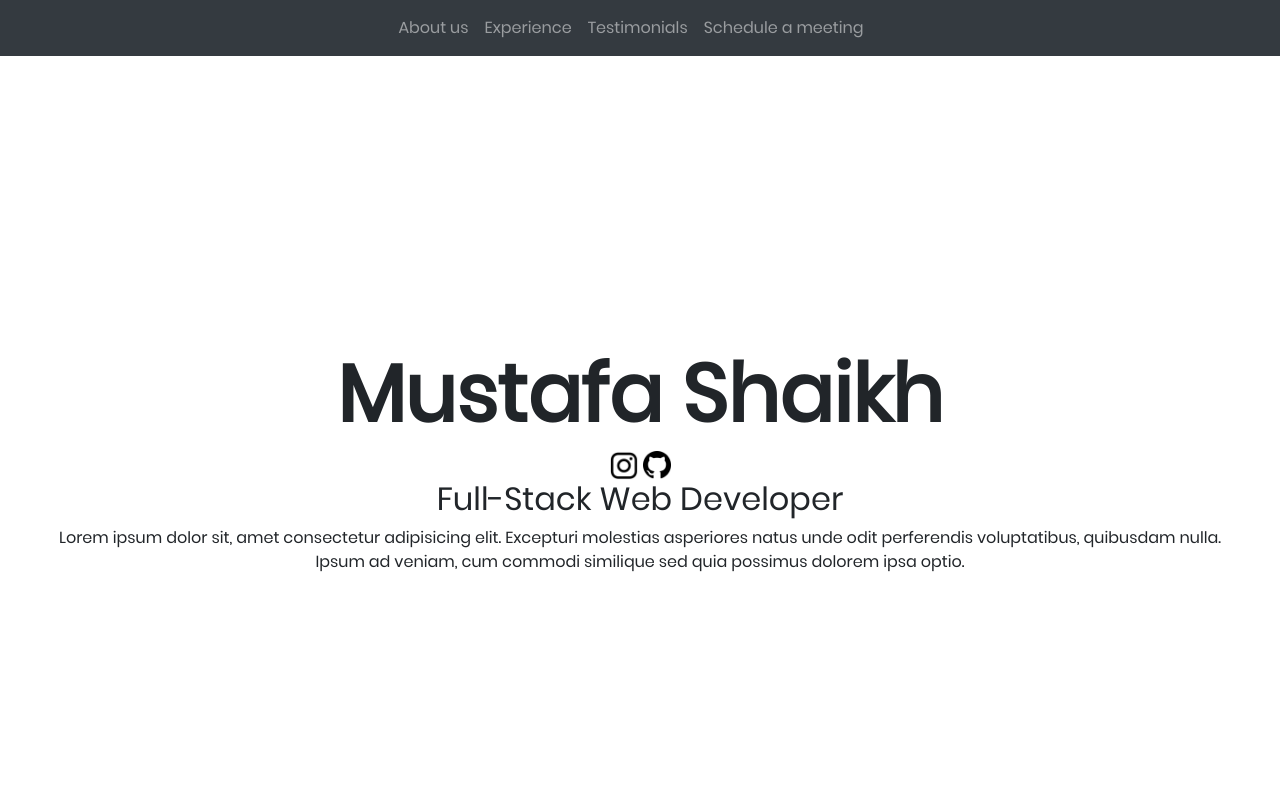
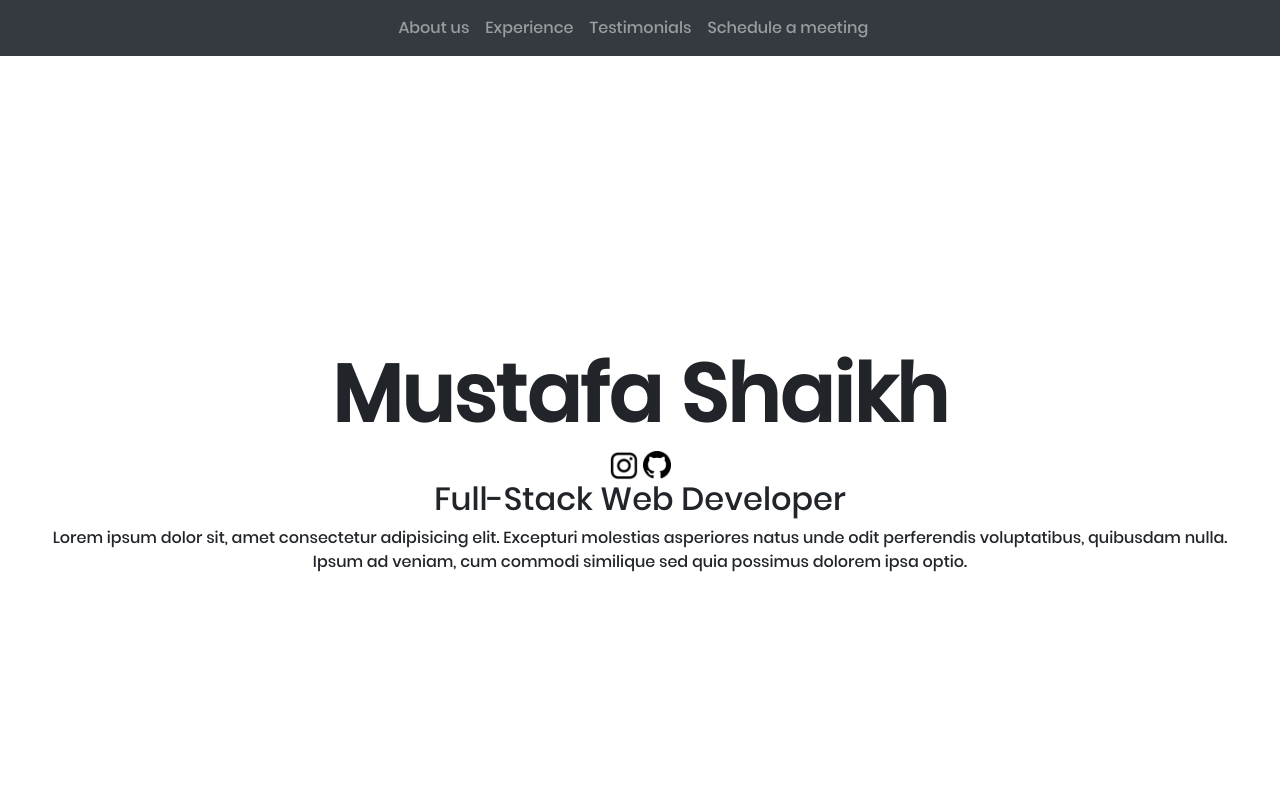
Before and after one commit to TheMustafaShaikh/Portfolio, a plain HTML site: page index.html in a window 1280 px wide. Shown: the top 800 px of the page. Drawn offline with nearby package versions, Linux system fonts and the light colour scheme; a script that the page names is missing.

Commit message:
font-changed

```diff
--- a/css/style.css
+++ b/css/style.css
@@ -1,6 +1,6 @@
 @font-face {
-    src: url(/fonts/Poppins-Regular.ttf);
-    font-family: my-poppins;
+    src: url(/fonts/Poppins-Medium.ttf);
+    font-family: "my-poppins";
 }
 
 body {
```
Also changed, not shown: fonts/Poppins-Medium.ttf (added).
